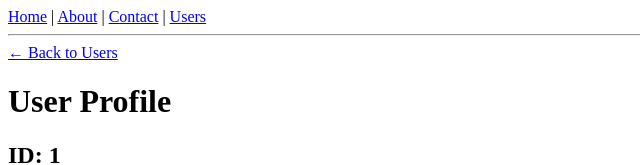
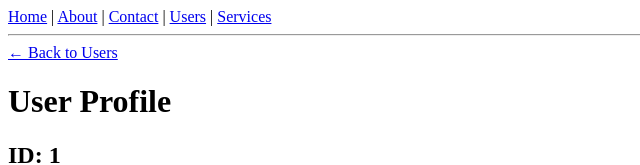
Before and after one commit to HaithamAbuDraz/react-learning-journey, a React (Vite) app: page /users/1 in a window 1280 px wide. Shown: the top 165 px of the page, without its empty margins (0-640 px from the left). Built offline with nearby package versions, Linux system fonts and the light colour scheme.

Commit message:
Add Services link to Navbar

```diff
--- a/src/lessons/12-react-router/components/Navbar.jsx
+++ b/src/lessons/12-react-router/components/Navbar.jsx
@@ -16,6 +16,10 @@ function Navbar() {
       {' | '}
 
       <NavLink to='/users'>Users</NavLink>
+
+      {' | '}
+
+      <NavLink to='/services'>Services</NavLink>
     </nav>
   );
 }
```
